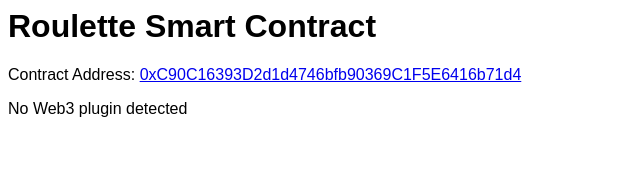
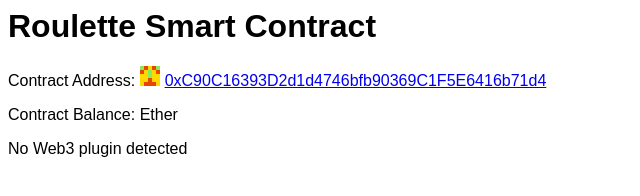
Before and after one commit to jaylim/dapps-roulette, a plain HTML site: page roulette.html in a window 1280 px wide. Shown: the whole page, without its empty margins (0-640 px from the left). Drawn offline with nearby package versions, Linux system fonts and the light colour scheme.

Commit message:
show contract balance

```diff
--- a/roulette.html
+++ b/roulette.html
@@ -43,7 +43,8 @@
 	</head>
 	<body>
 		<h1>Roulette Smart Contract</h1>
-		<p>Contract Address: <a ng-href="https://ropsten.etherscan.io/address/{{ contractAddress }}" target="_blank">{{ contractAddress }}</a></p>
+		<p>Contract Address: <blockies value="contractAddress" size="5"></blockies><a ng-href="https://ropsten.etherscan.io/address/{{ contractAddress }}" target="_blank">{{ contractAddress }}</a></p>
+		<p>Contract Balance: {{ contractBalance | fromWei }} Ether</p>
 		<p ng-if="!hasWeb3">No Web3 plugin detected</p>
 		<div ng-if="hasWeb3 && authorized">
 			<p>My Address: <blockies value="myAddress" size="5"></blockies><a ng-href="https://ropsten.etherscan.io/address/{{ myAddress }}" target="_blank">{{ myAddress }}</a></p>
--- a/roulette.js
+++ b/roulette.js
@@ -84,7 +84,8 @@ angular.module("app", [])
 		}
 	}
 
-	updateBalance();
+	updateAccountBalance();
+	updateContractBalance();
 
 	function onApproval(address) {
 		$scope.authorized = true;
@@ -135,7 +136,14 @@ angular.module("app", [])
 		});
 	}
 
-	function updateBalance() {
+	function trackAccount() {
+		if (web3.eth.accounts[0] !== $scope.myAddress) {
+			initMyAccount(web3.eth.accounts[0]);
+		}
+		$timeout(trackAccount, 100);
+	}
+
+	function updateAccountBalance() {
 		if ($scope.myAddress) {
 			web3.eth.getBalance($scope.myAddress, function (err, balance) {
 				if (!err) {
@@ -143,17 +151,23 @@ angular.module("app", [])
 						$scope.balance = balance;
 					});
 				}
-				$timeout(updateBalance, 100);
+				$timeout(updateAccountBalance, 100);
 			});
 		} else {
-			$timeout(updateBalance, 100);
+			$timeout(updateAccountBalance, 100);
 		}
 	}
 
-	function trackAccount() {
-		if (web3.eth.accounts[0] !== $scope.myAddress) {
-			initMyAccount(web3.eth.accounts[0]);
+	function updateContractBalance() {
+		if ($window.web3) {
+			web3.eth.getBalance($scope.contractAddress, function (err, balance) {
+				if (!err) {
+					$scope.$apply(function () {
+						$scope.contractBalance = balance;
+					});
+				}
+				$timeout(updateContractBalance, 100);
+			});
 		}
-		$timeout(trackAccount, 100);
 	}
 })
```
